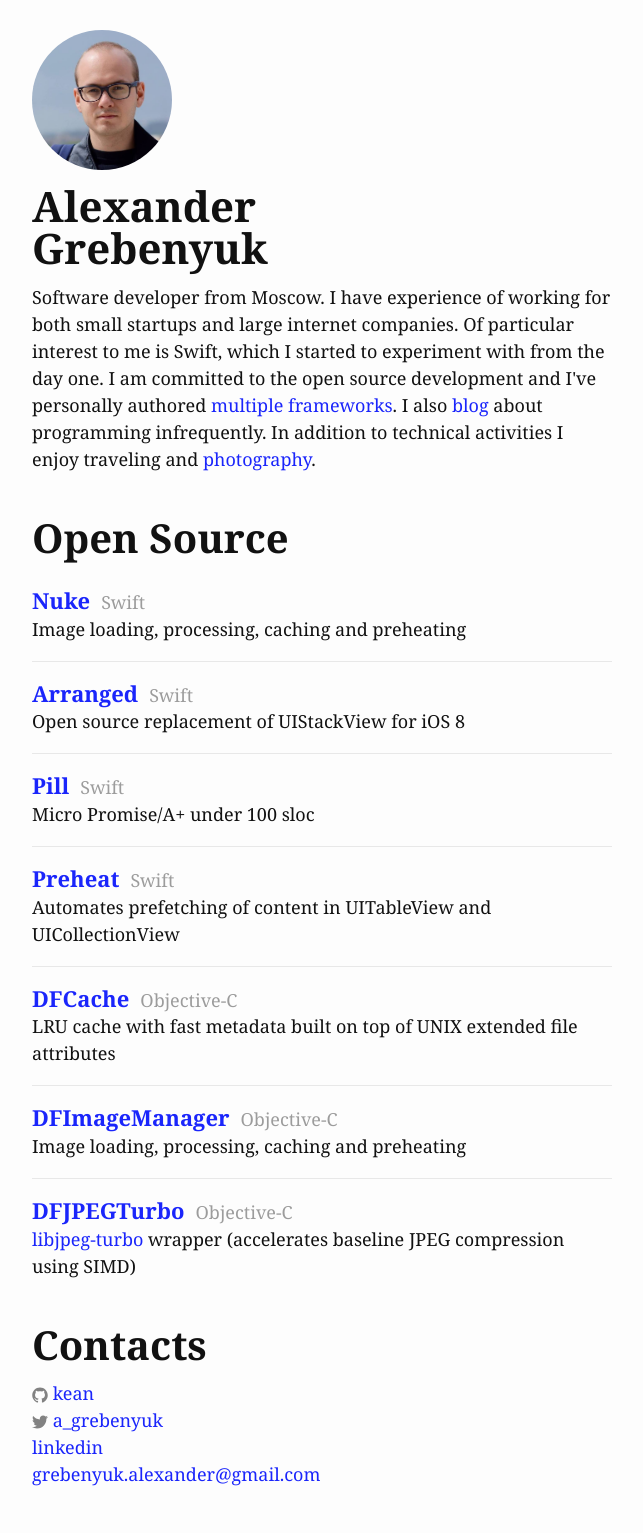
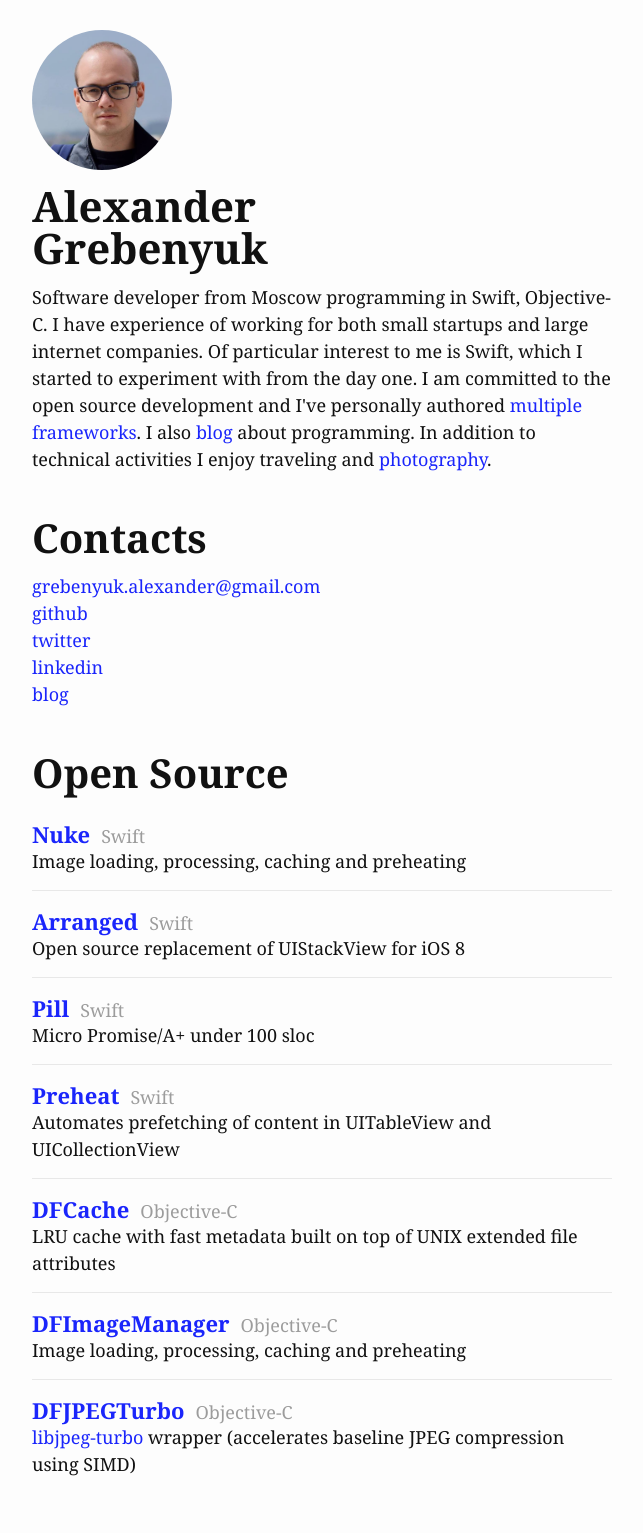
Before and after one commit to hyling/kean.github.io, a Jekyll site: the page built from index.html, in a window 1280 px wide. Shown: the whole page, without its empty margins (318-961 px from the left). Built offline with Jekyll 4.4.1, drawn with Linux system fonts in a browser that asks for light colours.

Commit message:
contacts on the top

```diff
--- a/_sass/_base.scss
+++ b/_sass/_base.scss
@@ -26,7 +26,7 @@ body {
 }
 
 h1, h2, h3 {
-    line-height: 1.1;
+    line-height: 1;
 }
 
 /**
--- a/_sass/_layout.scss
+++ b/_sass/_layout.scss
@@ -75,7 +75,7 @@
 
      > li {
          border-top: 1px solid $grey-color-light;
-         margin-bottom: 18px;
+         margin-bottom: 15px;
      }
 
      > li:first-child {
--- a/index.html
+++ b/index.html
@@ -13,10 +13,17 @@ layout: default
 
 <h1 class="home-title">Alexander<br/>Grebenyuk</h1>
 
-<p>Software developer from Moscow. I have experience of working for both small startups and large internet companies. Of particular interest to me is Swift, which I started to experiment with from the day one. I am committed to the open source development and I've personally authored <a href="https://github.com/kean">multiple frameworks</a>. I also <a href="https://kean.github.io/blog/">blog</a> about programming infrequently. In addition to technical activities I enjoy traveling and <a href='https://www.flickr.com/photos/agrebenyuk/'>photography</a>.</p>
+<p>Software developer from Moscow programming in Swift, Objective-C. I have experience of working for both small startups and large internet companies. Of particular interest to me is Swift, which I started to experiment with from the day one. I am committed to the open source development and I've personally authored <a href="https://github.com/kean">multiple frameworks</a>. I also <a href="https://kean.github.io/blog/">blog</a> about programming. In addition to technical activities I enjoy traveling and <a href='https://www.flickr.com/photos/agrebenyuk/'>photography</a>.</p>
 
-<!--<p class="home-resume">Resume: <a href='./resume.html'>HTML</a> / <a href='./resources/resume_grebenyuk_alexander.pdf'>PDF</a></p>!-->
+<h1 class="home-section-title">Contacts</h1>
 
+<ul class="social-media-list">
+    <li><a href="mailto:{{ site.email }}">{{ site.email }}</a></li>
+    <li><a href="https://github.com/kean">github</a></li>
+    <li><a href="https://twitter.com/a_grebenyuk">twitter</a></li>
+    <li><a href="https://www.linkedin.com/in/alexander-grebenyuk">linkedin</a></li>
+    <li><a href="https://kean.github.io/blog/">blog</a></li>
+</ul>
 
 <h1 class="home-section-title">Open Source</h1>
 
@@ -32,15 +39,6 @@ layout: default
 {% endfor %}
 </ul>
 
-<h1 class="home-section-title">Contacts</h1>
-
-<ul class="social-media-list">
-<li>{% include icon-github.html username=site.github_username %}</li>
-<li>{% include icon-twitter.html username=site.twitter_username %}</li>
-<li><a href="https://ru.linkedin.com/in/alexander-grebenyuk-3a0b4383">linkedin</a></li>
-<li><a href="mailto:{{ site.email }}">{{ site.email }}</a></li>
-</ul>
-
 </div>
 
 </body>
```
